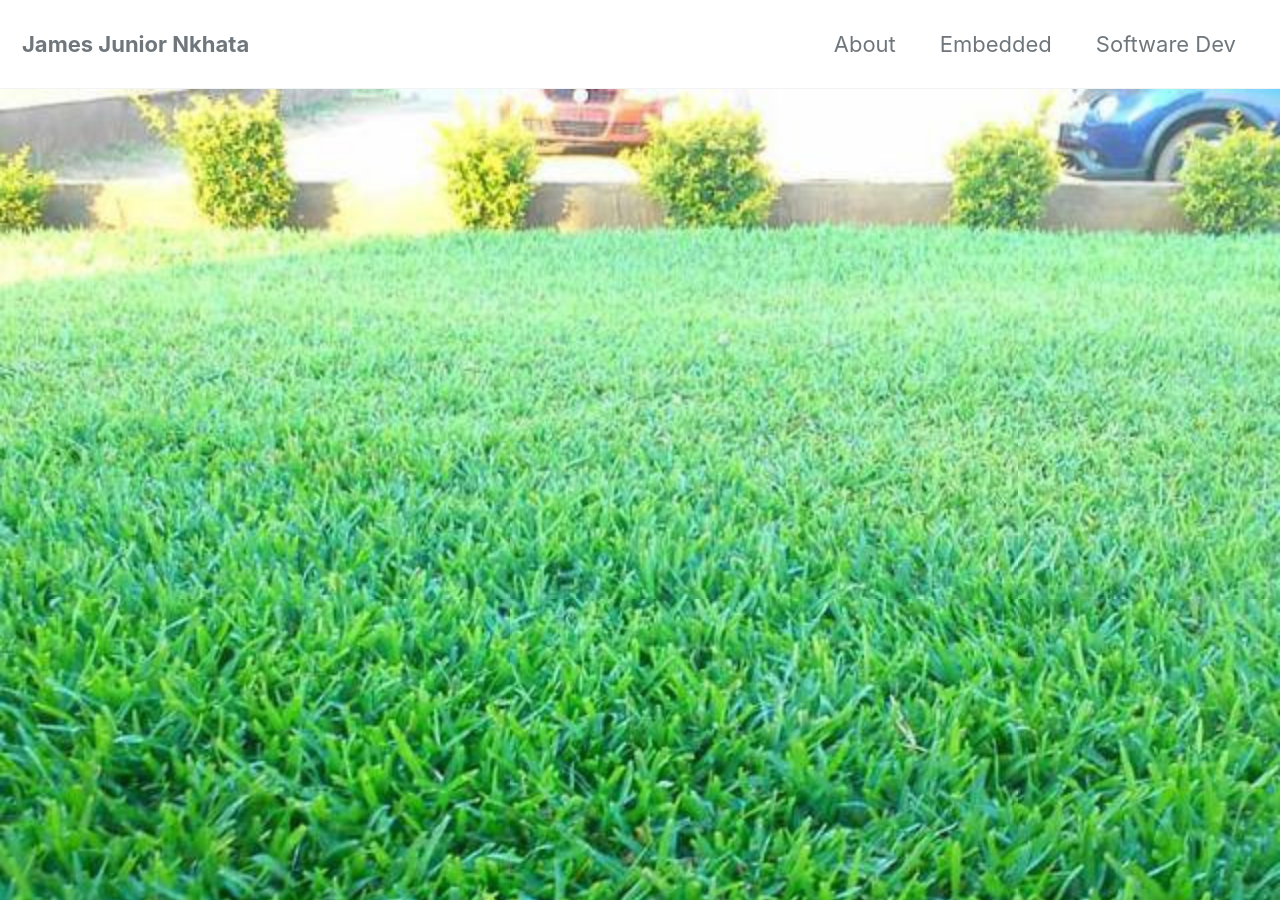
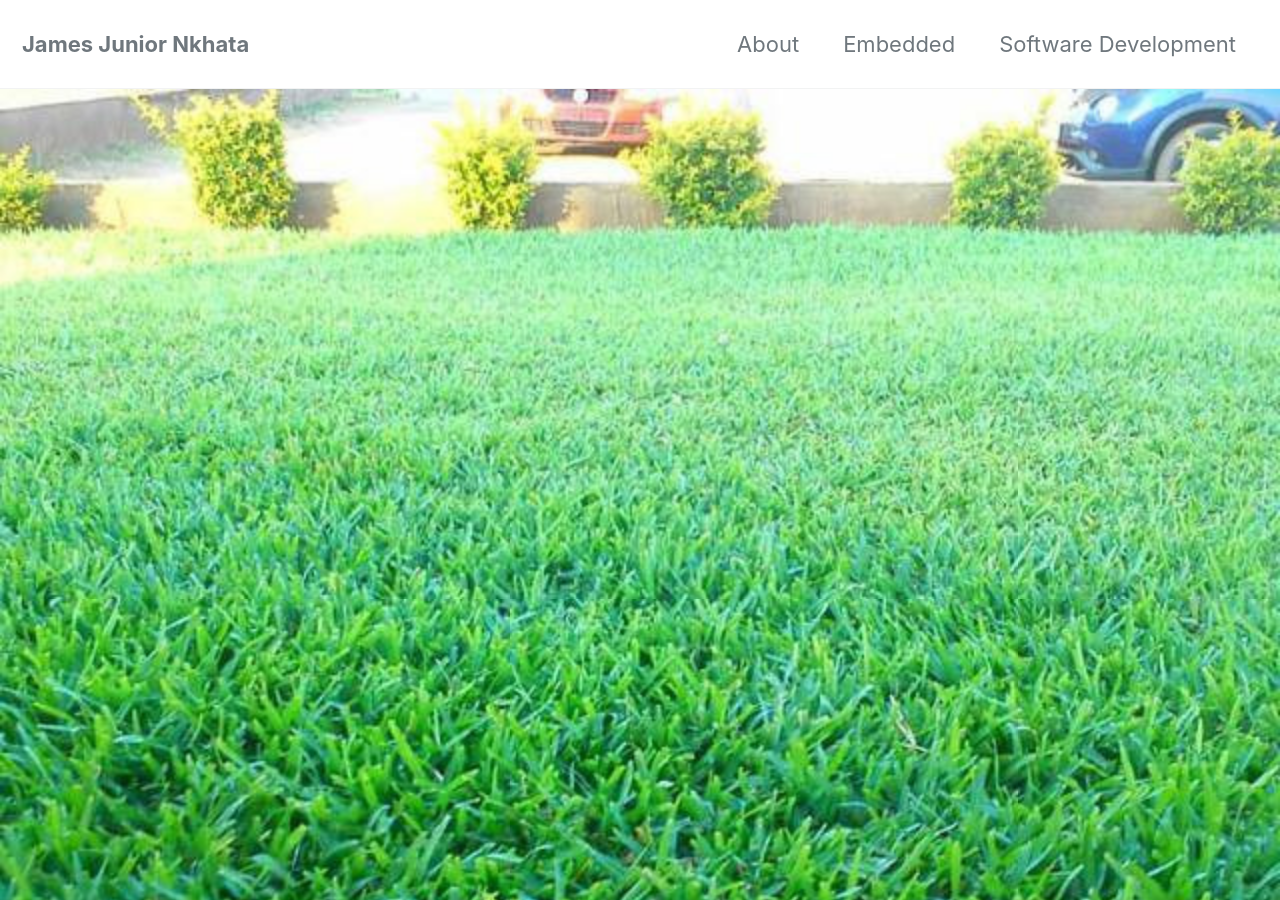
Before and after one commit to jamesjrnkhata/jamesjrnkhata.github.io, a Jekyll site: the page built from index.html, in a window 1280 px wide and 900 px high. Built offline with Jekyll 4.4.1, drawn with Linux system fonts in a browser that asks for light colours; cached includes are drawn as plain includes; nearby versions of some CDN libraries; the list of posts is cut into pages by our own code.

Commit message:
page update embed_projs 18:55

```diff
--- a/_data/navigation.yml
+++ b/_data/navigation.yml
@@ -6,7 +6,7 @@ main:
   - title: "Embedded"
     url: /embedded-projects/
 
-  - title: "Software Dev"
+  - title: "Software Development"
     url: /software-projects/
   # - title: "About"
   #   url: https://mmistakes.github.io/minimal-mistakes/about/
```
Also changed, not shown: 2 other files.
